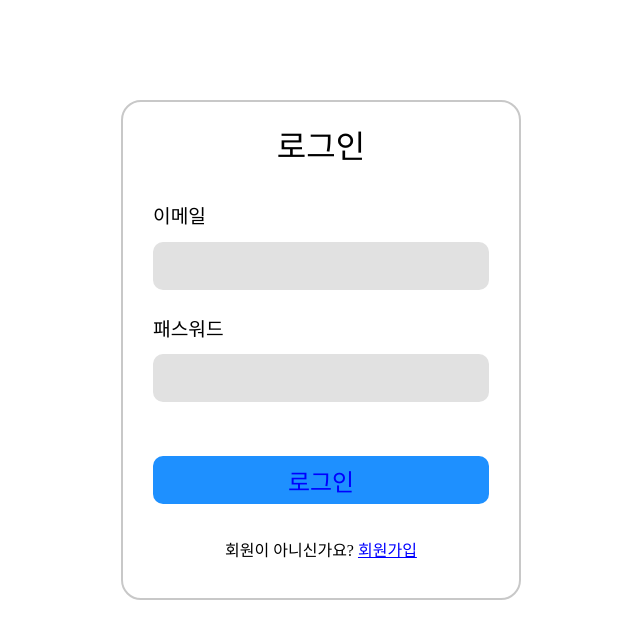
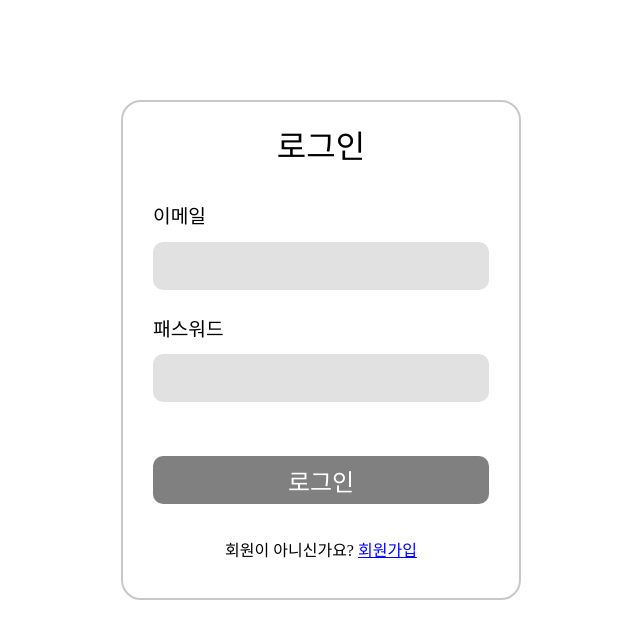
Before and after one commit to jungdeokwoo/wanted-pre-onboarding-fe, a React (Create React App) app: page / in a window 1280 px wide. Shown: the top 638 px of the page, without its empty margins (319-959 px from the left). Built offline with nearby package versions, Linux system fonts and the light colour scheme.

Commit message:
로그인 회원가입 통신

```diff
--- a/src/components/ButtonComponent.tsx
+++ b/src/components/ButtonComponent.tsx
@@ -1,22 +1,46 @@
 import React, { ReactElement } from "react";
-import styled from "styled-components";
+import styled, { css } from "styled-components";
 
 type ButtonFunctionalComponent = {
-  (props: { children: string }): ReactElement;
+  (props: {
+    children: string;
+    clickHandler: React.MouseEventHandler<HTMLButtonElement>;
+    disabled: boolean;
+  }): ReactElement;
 };
 
-const ButtonComponent: ButtonFunctionalComponent = ({ children }) => {
-  return <BasicButton disabled>{children}</BasicButton>;
+const ButtonComponent: ButtonFunctionalComponent = ({
+  children,
+  clickHandler,
+  disabled,
+}) => {
+  return (
+    <BasicButton onClick={clickHandler} disabled={disabled}>
+      {children}
+    </BasicButton>
+  );
 };
 
 export default ButtonComponent;
 
-const BasicButton = styled.button`
+const BasicButton = styled.button<{ disabled: boolean }>`
   width: 100%;
   height: 3rem;
-  background-color: dodgerblue;
-  color: blue;
   border: none;
   border-radius: 10px;
   font-size: 1.5rem;
+  ${({ disabled }) => {
+    if (disabled) {
+      return css`
+        background-color: grey;
+        color: white;
+      `;
+    } else {
+      return css`
+        background-color: dodgerblue;
+        color: black;
+        cursor: pointer;
+      `;
+    }
+  }}
 `;
--- a/src/config.ts
+++ b/src/config.ts
@@ -1,4 +1,4 @@
-const BASE_URL = `https://5co7shqbsf.execute-api.ap-northeast-2.amazonaws.com/production/`;
+const BASE_URL = `https://5co7shqbsf.execute-api.ap-northeast-2.amazonaws.com/production`;
 
 export const configURL = {
   signIn: `${BASE_URL}/auth/signin`,
--- a/src/pages/Auth/AuthForm.tsx
+++ b/src/pages/Auth/AuthForm.tsx
@@ -1,7 +1,17 @@
-import React, { Dispatch, ReactElement, SetStateAction, useState } from "react";
+import React, {
+  Dispatch,
+  ReactElement,
+  SetStateAction,
+  useState,
+  useMemo,
+} from "react";
 import styled from "styled-components";
 import InputComponent from "../../components/InputComponent";
 import ButtonComponent from "../../components/ButtonComponent";
+import { FetchApi } from "../../utils/FetchApi";
+import { requestHeaders } from "../../utils/RequestHeaders";
+import { configURL } from "../../config";
+import { useNavigate } from "react-router-dom";
 
 export interface UserInfo {
   email: string;
@@ -13,15 +23,74 @@ type AuthFormComponent = {
     children: string;
     isSignIn: boolean;
     setIsSignIn: Dispatch<SetStateAction<boolean>>;
+    setErrorMessage: Dispatch<SetStateAction<string>>;
   }): ReactElement;
 };
 
-const AuthForm: AuthFormComponent = ({ children, isSignIn, setIsSignIn }) => {
+const AuthForm: AuthFormComponent = ({
+  children,
+  isSignIn,
+  setIsSignIn,
+  setErrorMessage,
+}) => {
   const [userInfo, setUserInfo] = useState<UserInfo>({} as UserInfo);
+  const navigate = useNavigate();
+
+  const isValidUserInfo = useMemo(
+    () =>
+      userInfo.email?.includes("@") &&
+      userInfo.email?.includes(".") &&
+      userInfo.password?.length >= 8,
+    [userInfo.email, userInfo.password]
+  );
 
   const changeForm = () => {
     setIsSignIn(!isSignIn);
     setUserInfo({} as UserInfo);
+    setErrorMessage("");
+  };
+
+  const signInHandler = async (
+    event: React.MouseEvent<HTMLButtonElement, MouseEvent>
+  ) => {
+    event.preventDefault();
+    const response = await FetchApi.post(
+      configURL.signIn,
+      userInfo,
+      requestHeaders
+    );
+    if (response.ok) {
+      const result = await response.json();
+      localStorage.setItem("token", result.access_token);
+      navigate("/todo", { replace: true });
+    } else {
+      const result = await response.json();
+      console.log(result);
+      if (result.message === "Unauthorized") {
+        setErrorMessage(`비밀번호를 다시 확인해주세요`);
+      } else {
+        setErrorMessage(`${result.message}`);
+      }
+    }
+  };
+
+  const signUpHandler = async (
+    event: React.MouseEvent<HTMLButtonElement, MouseEvent>
+  ) => {
+    event.preventDefault();
+    const response = await FetchApi.post(
+      configURL.signUp,
+      userInfo,
+      requestHeaders
+    );
+    if (response.ok) {
+      const result = await response.json();
+      localStorage.setItem("token", result.access_token);
+      navigate("/todo", { replace: true });
+    } else {
+      const result = await response.json();
+      setErrorMessage(`${result.message}`);
+    }
   };
 
   return (
@@ -46,7 +115,12 @@ const AuthForm: AuthFormComponent = ({ children, isSignIn, setIsSignIn }) => {
       </InputWrapper>
       {isSignIn ? (
         <ButtonWrapper>
-          <SignInButton>로그인</SignInButton>
+          <SignInButton
+            clickHandler={(event) => signInHandler(event)}
+            disabled={!isValidUserInfo}
+          >
+            로그인
+          </SignInButton>
           <SignupMessage>
             회원이 아니신가요?{" "}
             <SignupText onClick={changeForm}>회원가입</SignupText>
@@ -54,7 +128,12 @@ const AuthForm: AuthFormComponent = ({ children, isSignIn, setIsSignIn }) => {
         </ButtonWrapper>
       ) : (
         <ButtonWrapper>
-          <SignInButton>회원가입</SignInButton>
+          <SignUpButton
+            clickHandler={(event) => signUpHandler(event)}
+            disabled={!isValidUserInfo}
+          >
+            회원가입
+          </SignUpButton>
           <SignupText onClick={changeForm}>로그인화면으로 돌아가기</SignupText>
         </ButtonWrapper>
       )}
@@ -110,6 +189,8 @@ const SignupMessage = styled.p`
 
 const SignInButton = styled(ButtonComponent)``;
 
+const SignUpButton = styled(ButtonComponent)``;
+
 const SignupText = styled.span`
   color: blue;
   text-decoration: underline;
--- a/src/pages/Auth/AuthLayout.tsx
+++ b/src/pages/Auth/AuthLayout.tsx
@@ -1,21 +1,38 @@
-import React, { useState } from "react";
-import styled from "styled-components";
+import React, { useEffect, useState } from "react";
+import styled, { css } from "styled-components";
 import AuthForm from "./AuthForm";
 import { Navigate } from "react-router-dom";
 
 const AuthLayout = () => {
   const [isSignIn, setIsSignIn] = useState<boolean>(true);
+  const [errorMessage, setErrorMessage] = useState<string>(``);
+
+  useEffect(() => {
+    !!errorMessage === true &&
+      setTimeout(() => {
+        setErrorMessage("");
+      }, 4000);
+  }, [errorMessage]);
 
   return (
     <>
       {localStorage.getItem("token") && <Navigate to={"/todo"} replace />}
       <FormWrapper>
+        <ErrorMassage isError={!!errorMessage}>{errorMessage}</ErrorMassage>
         {isSignIn ? (
-          <AuthForm isSignIn={isSignIn} setIsSignIn={setIsSignIn}>
+          <AuthForm
+            isSignIn={isSignIn}
+            setIsSignIn={setIsSignIn}
+            setErrorMessage={setErrorMessage}
+          >
             로그인
           </AuthForm>
         ) : (
-          <AuthForm isSignIn={isSignIn} setIsSignIn={setIsSignIn}>
+          <AuthForm
+            isSignIn={isSignIn}
+            setIsSignIn={setIsSignIn}
+            setErrorMessage={setErrorMessage}
+          >
             회원가입
           </AuthForm>
         )}
@@ -36,3 +53,26 @@ const FormWrapper = styled.form`
   border: 2px solid rgb(200, 200, 200);
   border-radius: 20px;
 `;
+
+const ErrorMassage = styled.p<{ isError: boolean }>`
+  position: absolute;
+  bottom: 100%;
+  right: 0;
+  ${({ isError }) => {
+    if (isError) {
+      return css`
+        transform: translateY(40px);
+      `;
+    } else {
+      return css``;
+    }
+  }}
+  width: 500px;
+  height: 40px;
+  padding-left: 30px;
+  font-size: 1.5rem;
+  line-height: 40px;
+  background-color: red;
+  color: white;
+  transition: all 0.3s ease;
+`;
--- a/src/pages/Todo/TodoList.tsx
+++ b/src/pages/Todo/TodoList.tsx
@@ -4,8 +4,11 @@ import { Navigate } from "react-router-dom";
 const TodoList = () => {
   return (
     <>
-      {localStorage.getItem("token") ?? <Navigate to={"/"} replace />}
-      <div>todo리스트</div>
+      {localStorage.getItem("token") ? (
+        <div>todo리스트</div>
+      ) : (
+        <Navigate to={"/"} replace />
+      )}
     </>
   );
 };
--- /dev/null
+++ b/src/utils/FetchApi.ts
@@ -0,0 +1,49 @@
+export const FetchApi = {
+  get: async (url: string, requestHeaders: HeadersInit): Promise<Response> => {
+    const result = await fetch(url, { headers: requestHeaders });
+    return result;
+  },
+  post: async <T>(
+    url: string,
+    parameter: T,
+    requestHeaders: HeadersInit
+  ): Promise<Response> => {
+    const result = fetch(url, {
+      method: "POST",
+      headers: requestHeaders,
+      body: JSON.stringify(parameter),
+    });
+    return result;
+  },
+  delete: async (
+    url: string,
+    requestHeaders: HeadersInit
+  ): Promise<Response> => {
+    const result = fetch(url, { method: "DELETE", headers: requestHeaders });
+    return result;
+  },
+  put: async <T>(
+    url: string,
+    parameter: T,
+    requestHeaders: HeadersInit
+  ): Promise<Response> => {
+    const result = fetch(url, {
+      method: "PUT",
+      headers: requestHeaders,
+      body: JSON.stringify(parameter),
+    });
+    return result;
+  },
+  create: async <T>(
+    url: string,
+    parameter: T,
+    requestHeaders: HeadersInit
+  ): Promise<Response> => {
+    const result = fetch(url, {
+      method: "",
+      headers: requestHeaders,
+      body: JSON.stringify(parameter),
+    });
+    return result;
+  },
+};
--- /dev/null
+++ b/src/utils/RequestHeaders.ts
@@ -0,0 +1,3 @@
+export const requestHeaders: HeadersInit = new Headers();
+requestHeaders.set("Content-Type", "application/json");
+requestHeaders.set("Authorization", localStorage.getItem("token") || "");
```
